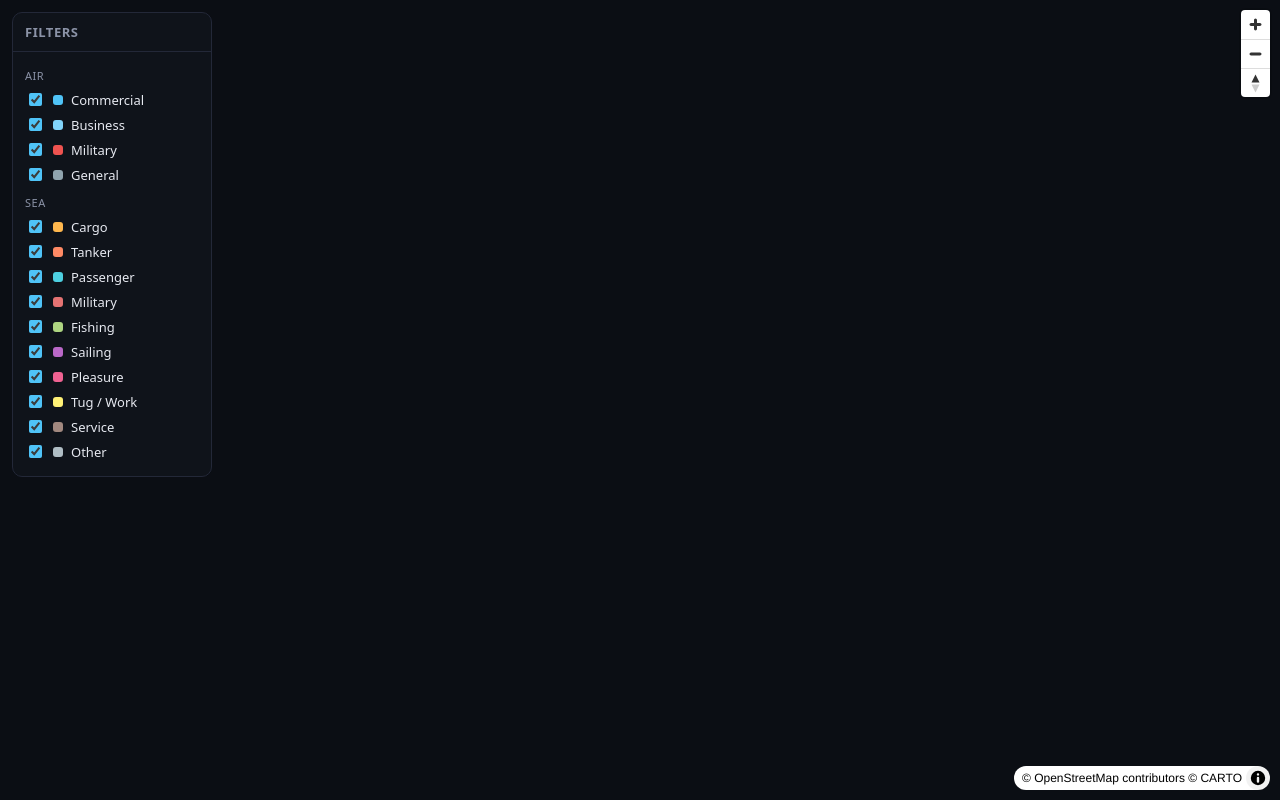
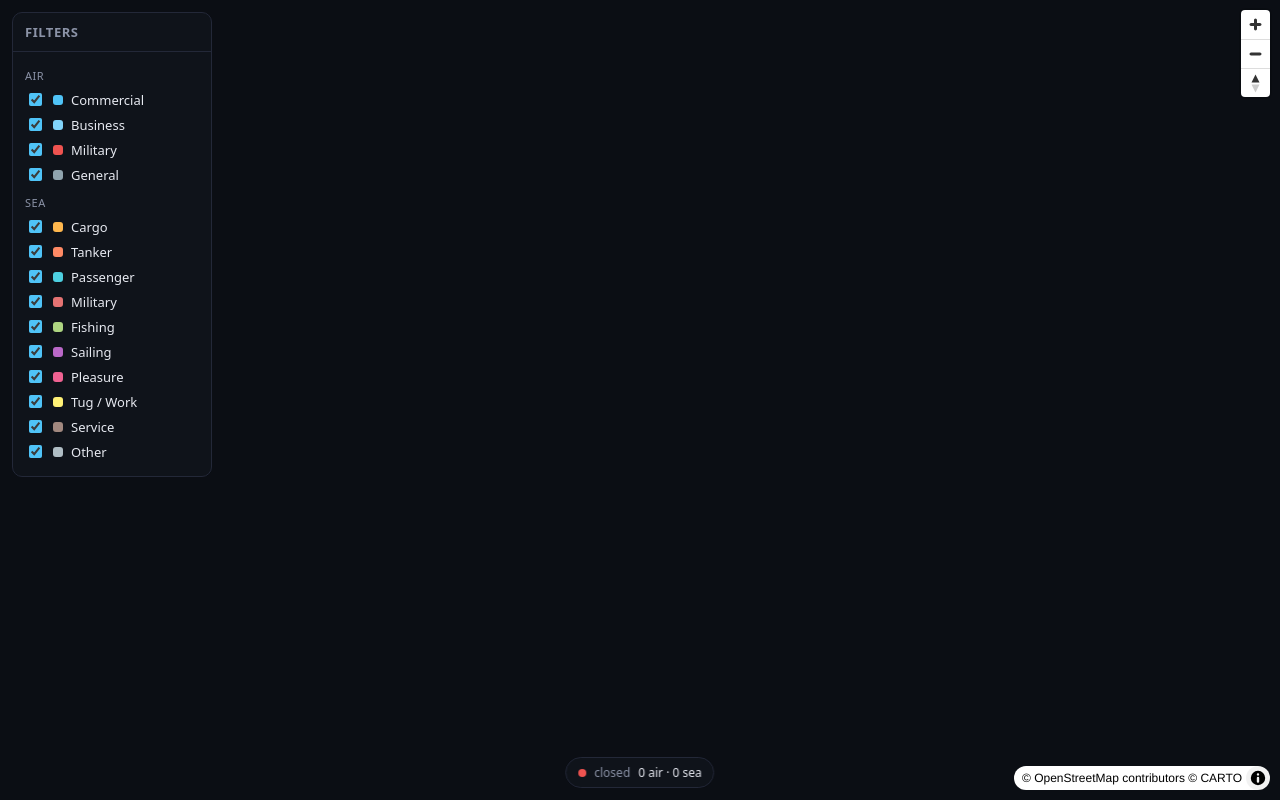
Before and after one commit to Zacheri/Transponder-Radar, a website built with Vite: page index.html in a window 1280 px wide. Shown: the top 800 px of the page. Built offline with nearby package versions, Linux system fonts and the light colour scheme; no server answers.

Commit message:
feat: status HUD with live counts + connection state

```diff
--- a/src/main.ts
+++ b/src/main.ts
@@ -9,6 +9,7 @@ import { AIR_KINDS, SEA_KINDS } from "../shared/craft.js";
 import type { CraftKind } from "../shared/craft.js";
 import { createPanel } from "./ui/panel.js";
 import { createFilters } from "./ui/filters.js";
+import { createHud } from "./ui/hud.js";
 
 const container = document.getElementById("map");
 if (!container) throw new Error("#map missing");
@@ -16,10 +17,18 @@ if (!container) throw new Error("#map missing");
 const map = createMap(container);
 const store = new ClientStore();
 const panel = createPanel(document.getElementById("app") as HTMLElement);
+const hud = createHud(document.getElementById("app") as HTMLElement);
 let visible = new Set<CraftKind>([...AIR_KINDS, ...SEA_KINDS]);
 
 function refresh(): void {
   setCraftData(map, buildFeatureCollection(store.all()));
+  let air = 0;
+  let sea = 0;
+  for (const c of store.all()) {
+    if (c.domain === "air") air++;
+    else sea++;
+  }
+  hud.setCounts(air, sea);
 }
 
 const wsUrl = `${location.protocol === "https:" ? "wss" : "ws"}://${location.host}/ws`;
@@ -43,6 +52,7 @@ map.on("load", async () => {
       store.applyUpdate(upsert, remove);
       refresh();
     },
+    onStatus: (s) => hud.setStatus(s),
   });
   socket.connect();
   store.subscribe(refresh);
--- a/src/style.css
+++ b/src/style.css
@@ -145,3 +145,38 @@ body {
 .drawer-label {
   flex: 1;
 }
+
+.hud {
+  position: absolute;
+  bottom: 12px;
+  left: 50%;
+  transform: translateX(-50%);
+  display: flex;
+  align-items: center;
+  gap: 8px;
+  padding: 6px 12px;
+  background: var(--panel);
+  border: 1px solid var(--border);
+  border-radius: 999px;
+  backdrop-filter: blur(8px);
+  font-size: 12px;
+  z-index: 10;
+}
+.hud-dot {
+  width: 8px;
+  height: 8px;
+  border-radius: 50%;
+  background: #ffb300;
+}
+.hud-dot[data-state="open"] {
+  background: #66bb6a;
+}
+.hud-dot[data-state="closed"] {
+  background: #ef5350;
+}
+.hud-status {
+  color: var(--muted);
+}
+.hud-counts {
+  color: var(--text);
+}
--- /dev/null
+++ b/src/ui/hud.ts
@@ -0,0 +1,29 @@
+export type ConnStatus = "connecting" | "open" | "closed";
+
+export function createHud(root: HTMLElement): {
+  setCounts(air: number, sea: number): void;
+  setStatus(s: ConnStatus): void;
+} {
+  const el = document.createElement("div");
+  el.className = "hud";
+  const dot = document.createElement("span");
+  dot.className = "hud-dot";
+  const status = document.createElement("span");
+  status.className = "hud-status";
+  status.textContent = "connecting";
+  const counts = document.createElement("span");
+  counts.className = "hud-counts";
+  el.append(dot, status, counts);
+  root.appendChild(el);
+
+  function setCounts(air: number, sea: number): void {
+    counts.textContent = `${air} air · ${sea} sea`;
+  }
+
+  function setStatus(s: ConnStatus): void {
+    status.textContent = s;
+    dot.dataset.state = s;
+  }
+
+  return { setCounts, setStatus };
+}
```
